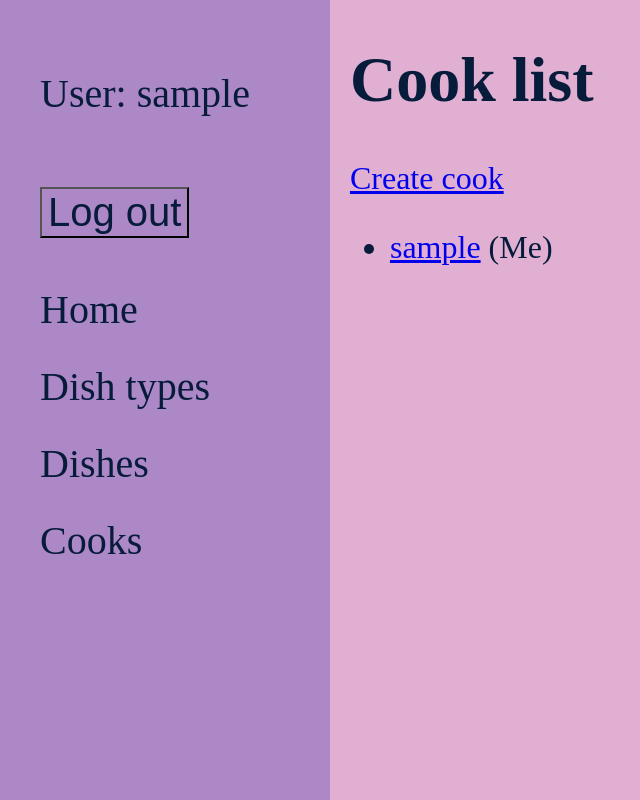
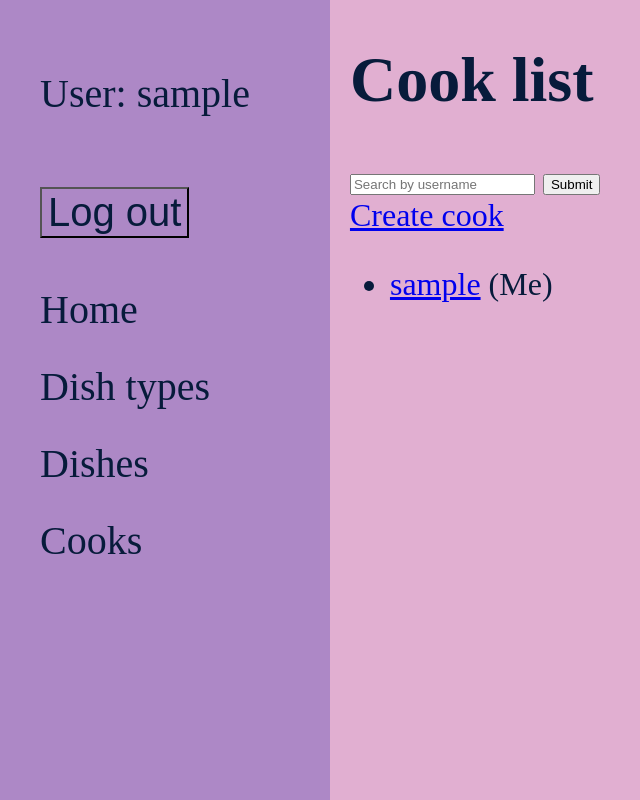
Before and after one commit to sachavskyi/culinary-system, a Django app: page /cooks/ in a window 1280 px wide. Shown: the whole page, without its empty margins (0-640 px from the left). Run offline with Django 5.2, Linux system fonts and the light colour scheme; the visitor is signed in with stand-in values (Sample User, id 1); data comes from the database, SQL or seed files in the repository.

Commit message:
feat: add search field for all models

```diff
--- a/kitchen/views.py
+++ b/kitchen/views.py
@@ -1,8 +1,8 @@
+from django.contrib.auth import get_user_model
 from django.contrib.auth.decorators import login_required
 from django.contrib.auth.mixins import LoginRequiredMixin
-from django.http import HttpResponse
 from django.shortcuts import render, redirect
-from django.urls import reverse_lazy, reverse
+from django.urls import reverse_lazy
 from django.views import generic
 
 from kitchen.forms import CookCreationForm, CookUpdateForm, DishForm
@@ -21,8 +21,15 @@ def index(request):
 
 class DishListView(LoginRequiredMixin, generic.ListView):
     model = Dish
+    queryset = Dish.objects.all()
     template_name = "kitchen/dish_list.html"
     paginate_by = 5
+
+    def get_queryset(self):
+        search = self.request.GET.get("search")
+        if search:
+            return self.queryset.filter(name__icontains=search)
+        return self.queryset
 
 
 class DishDetailView(LoginRequiredMixin, generic.DetailView):
@@ -65,6 +72,12 @@ class DishTypeListView(LoginRequiredMixin, generic.ListView):
     template_name = "kitchen/dish_type_list.html"
     context_object_name = "dish_type_list"
 
+    def get_queryset(self):
+        search = self.request.GET.get("search")
+        if search:
+            return self.queryset.filter(name__icontains=search)
+        return self.queryset
+
 
 class DishTypeCreateView(LoginRequiredMixin, generic.CreateView):
     model = DishType
@@ -89,8 +102,15 @@ class DishTypeDeleteView(LoginRequiredMixin, generic.DeleteView):
 
 class CookListView(LoginRequiredMixin, generic.ListView):
     model = Cook
+    queryset = get_user_model().objects.all()
     template_name = "kitchen/cook_list.html"
     paginate_by = 5
+
+    def get_queryset(self):
+        search = self.request.GET.get("search")
+        if search:
+            return self.queryset.filter(username__icontains=search)
+        return self.queryset
 
 
 class CookDetailView(LoginRequiredMixin, generic.DetailView):
--- a/templates/kitchen/cook_list.html
+++ b/templates/kitchen/cook_list.html
@@ -2,6 +2,12 @@
 
 {% block content %}
 	<h1> Cook list</h1>
+  <form method="get">
+    <label>
+      <input type="text" name="search" placeholder="Search by username" value={{ request.GET.search }}>
+    </label>
+    <input type="submit">
+  </form>
   <a href={% url "kitchen:cook-create" %}>Create cook</a>
   {% if cook_list %}
     <ul>
--- a/templates/kitchen/dish_list.html
+++ b/templates/kitchen/dish_list.html
@@ -2,6 +2,12 @@
 
 {% block content %}
   <h1>Dish list</h1>
+  <form method="get">
+    <label>
+      <input type="text" name="search" placeholder="Search by name" value={{ request.GET.search }}>
+    </label>
+    <input type="submit">
+  </form>
   <a href={% url "kitchen:dish-create" %}>Create dish</a>
   {% if dish_list %}
     <ul>
--- a/templates/kitchen/dish_type_list.html
+++ b/templates/kitchen/dish_type_list.html
@@ -2,6 +2,12 @@
 
 {% block content %}
   <h1>Dish types:</h1>
+  <form method="get">
+    <label>
+      <input type="text" name="search" placeholder="Search by name" value={{ request.GET.search }}>
+    </label>
+    <input type="submit">
+  </form>
   <a href={% url "kitchen:dish-type-create" %}>Create dish type</a>
   {% if dish_type_list %}
     <table>
```
